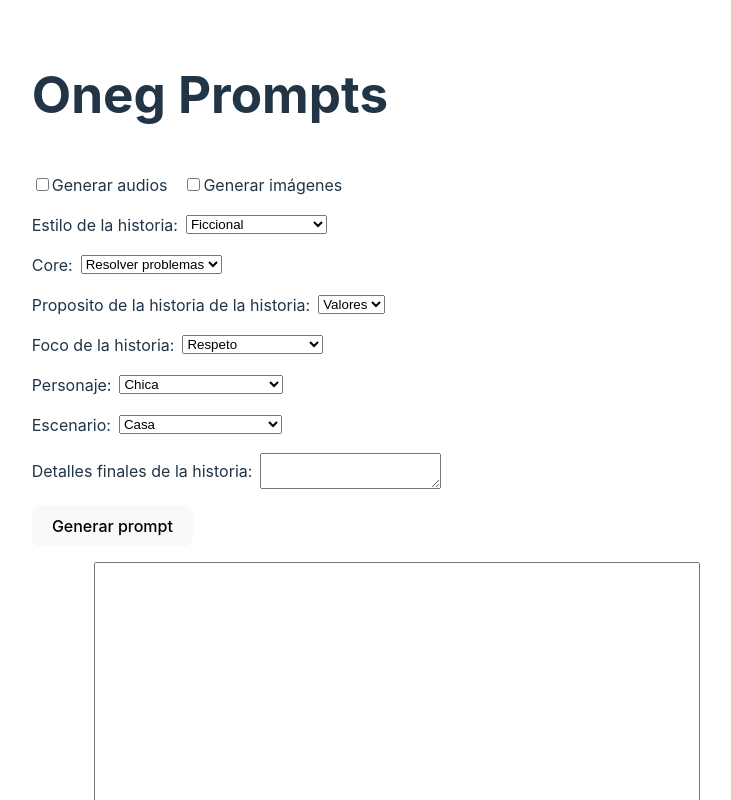
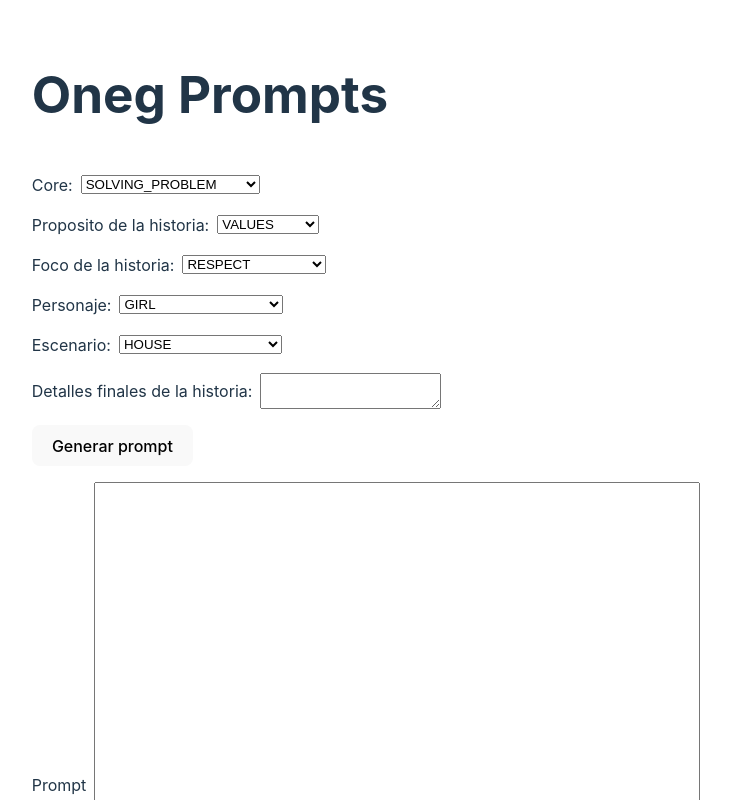
Before and after one commit to joseleoc/oneg-test-prompt, a React (Vite) app: page / in a window 1280 px wide. Shown: the top 800 px of the page, without its empty margins (274-1005 px from the left). Built offline with nearby package versions, Linux system fonts and the light colour scheme.

Commit message:
add package-lock.json and implement form error handling; migrate from pnpm-lock.yaml, improve component structure and type safety

```diff
--- a/src/components/form/form.css
+++ b/src/components/form/form.css
@@ -29,3 +29,7 @@ form > label {
   justify-content: start;
   gap: 1rem;
 }
+
+.error {
+  color: red;
+}
--- a/src/components/form/form.functions.ts
+++ b/src/components/form/form.functions.ts
@@ -46,7 +46,6 @@ export const useGeneratePrompt = () => {
         - The tone should be free from violence or inappropriate themes.
 
         ### Creative Specifications:
-        - The story's style should match ${data.style}.
         - If additional details are provided (${!!data.finalDetails}), integrate them meaningfully: "${data.finalDetails}".
 
         ### Character Details:
--- a/src/components/form/form.tsx
+++ b/src/components/form/form.tsx
@@ -2,7 +2,15 @@ import { useForm } from "react-hook-form";
 import "./form.css";
 
 import { yupResolver } from "@hookform/resolvers/yup";
-import { StoryForm, StorySchema } from "./form.types";
+import {
+  Focus,
+  GeneralPurpose,
+  MainCharacter,
+  StoryCore,
+  StoryForm,
+  StoryScenario,
+  StorySchema,
+} from "./form.types";
 import { useGeneratePrompt } from "./form.functions";
 import { useEffect } from "react";
 
@@ -15,7 +23,7 @@ export default function Form(props: {
     handleSubmit,
     register,
     watch,
-    formState: { isValid },
+    formState: { isValid, errors },
     setValue,
     getValues,
     trigger,
@@ -30,6 +38,12 @@ export default function Form(props: {
   ]);
 
   const { prompt, generatePrompt } = useGeneratePrompt();
+
+  const handleGeneratePrompt = () => {
+    trigger();
+    if (!isValid) return;
+    generatePrompt(getValues());
+  };
 
   const handleOnSubmit = (data: StoryForm) => {
     if (!isValid) {
@@ -48,129 +62,142 @@ export default function Form(props: {
   return (
     <form onSubmit={handleSubmit(handleOnSubmit)}>
       <h1>Oneg Prompts</h1>
-      <div className="generate-options">
-        <label>
-          <input type="checkbox" {...register("generateAudios")} />
-          Generar audios
-        </label>
-        <label>
-          <input type="checkbox" {...register("generateImages")} />
-          Generar imágenes
-        </label>
-      </div>
 
-      <label>
-        Estilo de la historia:
-        <select {...register("style", { required: true })}>
-          <option value="" disabled>
-            Selecciona un estilo
-          </option>
-          <option value="FICTIONAL">Ficcional</option>
-          <option value="NON_FICTIONAL">No ficcional</option>
-        </select>
-      </label>
-
+      {/* Core Field */}
       <label>
         Core:
-        <select {...register("core", { required: true })}>
+        <select {...register("core")}>
           <option value="" disabled>
             Selecciona el core
           </option>
-          <option value="SOLVING_PROBLEM">Resolver problemas</option>
-          <option value="TEACH_SOMETHING">Enseñar algo</option>
-          <option value="OTHER">Otro</option>
+          {Object.values(StoryCore).map((value, index) => (
+            <option key={index} value={value}>
+              {value}
+            </option>
+          ))}
         </select>
+        {errors.core && <span className="error">{errors.core.message}</span>}
       </label>
 
+      {/* Purpose Field */}
       <label>
-        Proposito de la historia de la historia:
-        <select
-          {...register("purpose", { required: true })}
-          defaultValue={"VALUES"}>
-          <option value="VALUES">Valores</option>
+        Proposito de la historia:
+        <select {...register("purpose")} defaultValue={"VALUES"}>
+          {Object.values(GeneralPurpose).map((value, index) => (
+            <option key={index} value={value}>
+              {value}
+            </option>
+          ))}
         </select>
+        {errors.purpose && (
+          <span className="error">{errors.purpose.message}</span>
+        )}
+      </label>
+
+      {purpose === "OTHER" && (
+        <label>
+          Descripción del propósito:
+          <input {...register("purposeDescription")} />
+          {errors.purposeDescription && (
+            <span className="error">{errors.purposeDescription.message}</span>
+          )}
+        </label>
+      )}
+
+      {/* Focus Field */}
+      <label>
+        Foco de la historia:
+        <select {...register("focus")}>
+          <option value="" disabled>
+            Selecciona el focus:
+          </option>
+          {Object.values(Focus).map((value, index) => (
+            <option key={index} value={value}>
+              {value}
+            </option>
+          ))}
+        </select>
+        {errors.focus && <span className="error">{errors.focus.message}</span>}
       </label>
 
       {focus === "OTHER" && (
         <label>
           Descripción del focus:
           <input {...register("focusDescription")} />
+          {errors.focusDescription && (
+            <span className="error">{errors.focusDescription.message}</span>
+          )}
         </label>
       )}
 
-      <label>
-        Foco de la historia:
-        <select {...register("focus", { required: true })}>
-          <option value="" disabled>
-            Selecciona el focus:
-          </option>
-          <option value="RESPECT">Respeto</option>
-          <option value="KINDNESS">Amabilidad</option>
-          <option value="HONESTY">Honestidad</option>
-          <option value="OTHER">Otro</option>
-        </select>
-      </label>
-
-      {purpose === "OTHER" && (
-        <label>
-          Descripción del focus:
-          <input {...register("focusDescription")} />
-        </label>
-      )}
-
+      {/* Character Field */}
       <label>
         Personaje:
-        <select {...register("character", { required: true })}>
+        <select {...register("character")}>
           <option value="" disabled>
             Selecciona el personaje
           </option>
-          <option value="GIRL">Chica</option>
-          <option value="BOY">Chico</option>
-          <option value="CAT">Gato</option>
-          <option value="DOG">Perro</option>
-          <option value="OTHER">Otro</option>
+          {Object.values(MainCharacter).map((value, index) => (
+            <option key={index} value={value}>
+              {value}
+            </option>
+          ))}
         </select>
+        {errors.character && (
+          <span className="error">{errors.character.message}</span>
+        )}
       </label>
 
       {character === "OTHER" && (
         <label>
           Descripción del personaje:
-          <input
-            {...register("characterDescription", {
-              required: character === "OTHER",
-            })}
-          />
+          <input {...register("characterDescription")} />
+          {errors.characterDescription && (
+            <span className="error">{errors.characterDescription.message}</span>
+          )}
         </label>
       )}
 
+      {/* Scenario Field */}
       <label>
         Escenario:
-        <select {...register("scenario", { required: true })}>
+        <select {...register("scenario")}>
           <option value="" disabled>
             Selecciona el escenario
           </option>
-          <option value="HOUSE">Casa</option>
-          <option value="SCHOOL">Escuela</option>
-          <option value="RESTAURANT">Restaurante</option>
-          <option value="OTHER">Otro</option>
+          {Object.values(StoryScenario).map((value, index) => (
+            <option key={index} value={value}>
+              {value}
+            </option>
+          ))}
         </select>
+        {errors.scenario && (
+          <span className="error">{errors.scenario.message}</span>
+        )}
       </label>
 
       {scenario === "OTHER" && (
         <label>
           Descripción del escenario:
           <input {...register("scenarioDescription")} />
+          {errors.scenarioDescription && (
+            <span className="error">{errors.scenarioDescription.message}</span>
+          )}
         </label>
       )}
 
+      {/* Final Details */}
       <label>
         Detalles finales de la historia:
         <textarea {...register("finalDetails")} />
+        {errors.finalDetails && (
+          <span className="error">{errors.finalDetails.message}</span>
+        )}
       </label>
 
       <button
         type="button"
-        onClick={() => generatePrompt(getValues())}
+        onClick={() => handleGeneratePrompt()}
         disabled={loading}>
         Generar prompt
       </button>
@@ -178,6 +205,9 @@ export default function Form(props: {
       <label>
         Prompt
         <textarea id="prompt" {...register("prompt")} disabled={!isValid} />
+        {errors.prompt && (
+          <span className="error">{errors.prompt.message}</span>
+        )}
       </label>
 
       <button type="submit" disabled={loading || !isValid}>
--- a/src/components/form/form.types.ts
+++ b/src/components/form/form.types.ts
@@ -1,18 +1,134 @@
 import * as yup from "yup";
 
+export enum StoryCore {
+    "SOLVING_PROBLEM" = "SOLVING_PROBLEM",
+    "TEACHING_SOMETHING" = "TEACHING_SOMETHING",
+}
+
+export enum GeneralPurpose {
+    "FRIENDS" = "FRIENDS",
+    "SCHOOL" = "SCHOOL",
+    "BEHAVIOR" = "BEHAVIOR",
+    "SIBLINGS" = "SIBLINGS",
+    "PARENTS" = "PARENTS",
+    "SLEEP" = "SLEEP",
+    "VALUES" = "VALUES",
+    "EMOTIONS" = "EMOTIONS",
+    "ACADEMICS" = "ACADEMICS",
+    "SPORTS" = "SPORTS",
+    "OTHER" = "OTHER",
+}
+
+export enum Focus {
+    // Values
+    "RESPECT" = "RESPECT",
+    "KINDNESS" = "KINDNESS",
+    "HONESTY" = "HONESTY",
+    "RESPONSIBILITY" = "RESPONSIBILITY",
+    "EMPATHY" = "EMPATHY",
+    "PERSEVERANCE" = "PERSEVERANCE",
+    // Emotions
+    "CALM" = "CALM",
+    "FRUSTRATION" = "FRUSTRATION",
+    "HAPPYNESS" = "HAPPYNESS",
+    "EMBARRASSMENT" = "EMBARRASSMENT",
+    "ANGER" = "ANGER",
+    "SADNESS" = "SADNESS",
+    "SCARE" = "SCARE",
+    "ANXIETY" = "ANXIETY",
+    // Academics
+    "MATH" = "MATH",
+    "LANGUAGE_ARTS" = "LANGUAGE_ARTS",
+    "HISTORY" = "HISTORY",
+    "GEOGRAPHY" = "GEOGRAPHY",
+    "ART" = "ART",
+    "MONEY" = "MONEY",
+    // Sports
+    "SOCCER" = "SOCCER",
+    "SWIMMING" = "SWIMMING",
+    "GYMNASTICS" = "GYMNASTICS",
+    "BASEBALL" = "BASEBALL",
+    "BASKETBALL" = "BASKETBALL",
+    "FOOTBALL" = "FOOTBALL",
+    // Other
+    "OTHER" = "OTHER",
+}
+
+export enum MainCharacter {
+    "GIRL" = "GIRL",
+    "BOY" = "BOY",
+    "DOG" = "DOG",
+    "CAT" = "CAT",
+    "KING" = "KING",
+    "PRINCESS" = "PRINCESS",
+    "OTHER" = "OTHER",
+}
+
+export enum StoryScenario {
+    "HOUSE" = "HOUSE",
+    "APARTMENT" = "APARTMENT",
+    "SCHOOL" = "SCHOOL",
+    "RESTAURANT" = "RESTAURANT",
+    "HOTEL" = "HOTEL",
+    "NATURE" = "NATURE",
+    "OTHER" = "OTHER",
+}
+
+export enum Language {
+    EN = "en",
+    ES = "es",
+}
+
 export const StorySchema = yup.object().shape({
-    generateAudios: yup.boolean().optional().default(false),
-    generateImages: yup.boolean().optional().default(false),
-    style: yup.string().required(),
-    focus: yup.string().required(),
-    focusDescription: yup.string().optional(),
-    core: yup.string().required().oneOf(["SOLVING_PROBLEM", "TEACH_SOMETHING", "OTHER"]),
-    scenario: yup.string().required(),
-    scenarioDescription: yup.string().optional(),
-    purpose: yup.string().required(),
-    purposeDescription: yup.string().optional(),
-    character: yup.string().required(),
-    characterDescription: yup.string().optional(),
+    // generateAudios: yup.boolean().optional().default(false),
+    // generateImages: yup.boolean().optional().default(false),
+    focus: yup.string().required().oneOf(Object.values(Focus)),
+    focusDescription: yup
+        .string()
+        .optional()
+        .when("focus", {
+            is: (focus: string) => focus === "OTHER",
+            then: (schema) =>
+                schema.required("Focus description is required when Focus is OTHER"),
+            otherwise: (schema) => schema.optional(),
+        }),
+    core: yup.string().required().oneOf(Object.values(StoryCore)),
+    scenario: yup.string().required().oneOf(Object.values(StoryScenario)),
+    scenarioDescription: yup
+        .string()
+        .optional()
+        .when("scenario", {
+            is: (scenario: string) => scenario === "OTHER",
+            then: (schema) =>
+                schema.required(
+                    "Scenario description is required when Scenario is OTHER"
+                ),
+            otherwise: (schema) => schema.optional(),
+        }),
+    purpose: yup.string().required().oneOf(Object.values(GeneralPurpose)),
+    purposeDescription: yup
+        .string()
+        .optional()
+        .when("purpose", {
+            is: (purpose: string) => purpose === "OTHER",
+            then: (schema) =>
+                schema.required(
+                    "Purpose description is required when Purpose is OTHER"
+                ),
+            otherwise: (schema) => schema.optional(),
+        }),
+    character: yup.string().required().oneOf(Object.values(MainCharacter)),
+    characterDescription: yup
+        .string()
+        .optional()
+        .when("character", {
+            is: (character: string) => character === "OTHER",
+            then: (schema) =>
+                schema.required(
+                    "Character description is required when Character is OTHER"
+                ),
+            otherwise: (schema) => schema.optional(),
+        }),
     prompt: yup.string().default("").optional(),
     finalDetails: yup.string().optional(),
 });
--- a/vite.config.ts
+++ b/vite.config.ts
@@ -4,4 +4,5 @@ import react from '@vitejs/plugin-react-swc'
 // https://vite.dev/config/
 export default defineConfig({
   plugins: [react()],
+  base: '/oneg-test-prompt'
 })
```
Also changed, not shown: 2 other files (tests, documents, lock files or other folders).
